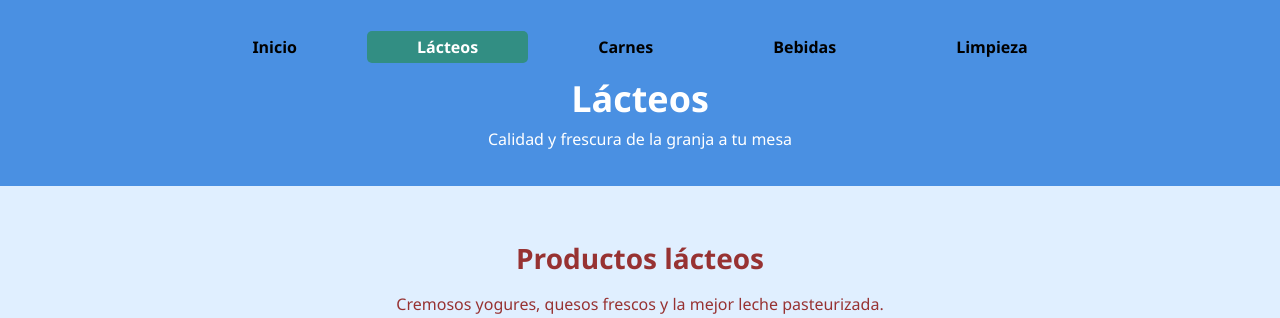
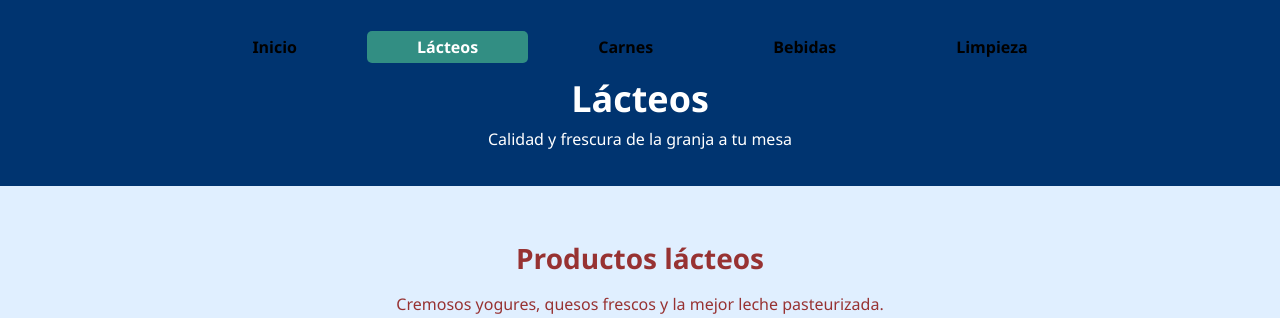
Before and after one commit to AllanC2002/AWS-Ejercicio2-Heroku, a Flask app: page / in a window 1280 px wide. Shown: the top 318 px of the page. Run offline with Flask 3, Linux system fonts and the light colour scheme.

Commit message:
Change color
2

```diff
--- a/static/CSS/pagina1.css
+++ b/static/CSS/pagina1.css
@@ -9,7 +9,7 @@ body {
 
 /* Encabezado */
 .header {
-  background-color: #4a90e2;
+  background-color: #003470;
   color: white;
   padding: 20px;
   text-align: center;
```
